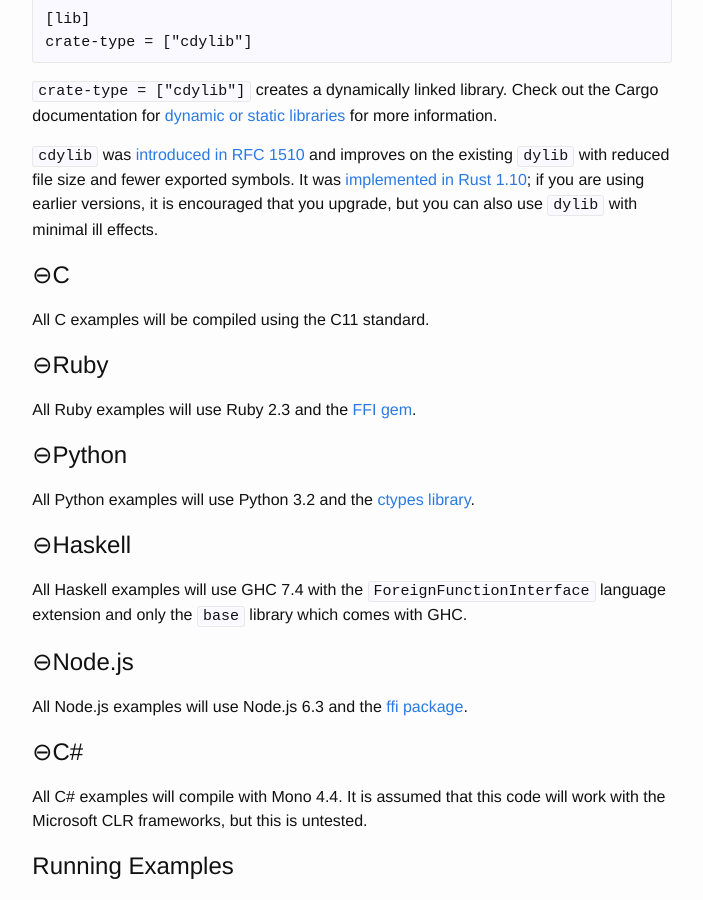
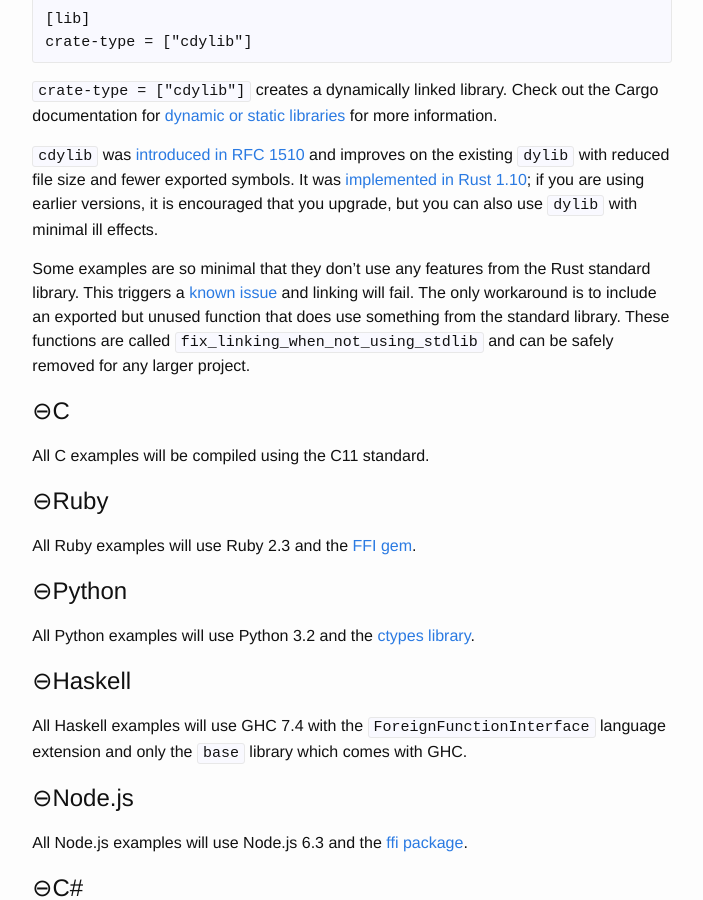
Before and after one commit to shepmaster/rust-ffi-omnibus, a Jekyll site: the page built from site/basics/index.md, in a window 1280 px wide and 900 px high, scrolled down 476 px. Shown: the whole window, without its empty margins (181-884 px from the left). Built offline with Jekyll 4.4.1, drawn with Linux system fonts in a browser that asks for light colours; nearby versions of some CDN libraries; a style sheet for code colours, icons or effects is not loaded.

Commit message:
Add more dummy uses of the standard library
`cdylibs` are more aggressive about removing symbols, which causes
issues when not obviously linking to the standard library.

```diff
--- a/site/basics/index.md
+++ b/site/basics/index.md
@@ -27,6 +27,14 @@ existing `dylib` with reduced file size and fewer exported symbols. It
 was [implemented in Rust 1.10][rust-1.10]; if you are using earlier
 versions, it is encouraged that you upgrade, but you can also use
 `dylib` with minimal ill effects.
+
+Some examples are so minimal that they don't use any features from the
+Rust standard library. This triggers a [known issue][rust-18807] and
+linking will fail. The only workaround is to include an exported but
+unused function that does use something from the standard
+library. These functions are called
+`fix_linking_when_not_using_stdlib` and can be safely removed for any
+larger project.
 
 ## C
 
@@ -79,6 +87,7 @@ installed.
 [dyn-stat]: http://doc.crates.io/manifest.html#building-dynamic-or-static-libraries
 [rfc1510]: https://github.com/rust-lang/rfcs/blob/master/text/1510-cdylib.md
 [rust-1.10]: https://blog.rust-lang.org/2016/07/07/Rust-1.10.html
+[rust-18807]: https://github.com/rust-lang/rust/issues/18807
 [gem]: https://github.com/ffi/ffi
 [ctypes]: https://docs.python.org/3/library/ctypes.html
 [node-ffi]: https://www.npmjs.com/package/node-ffi
```
Also changed, not shown: 2 other files.
